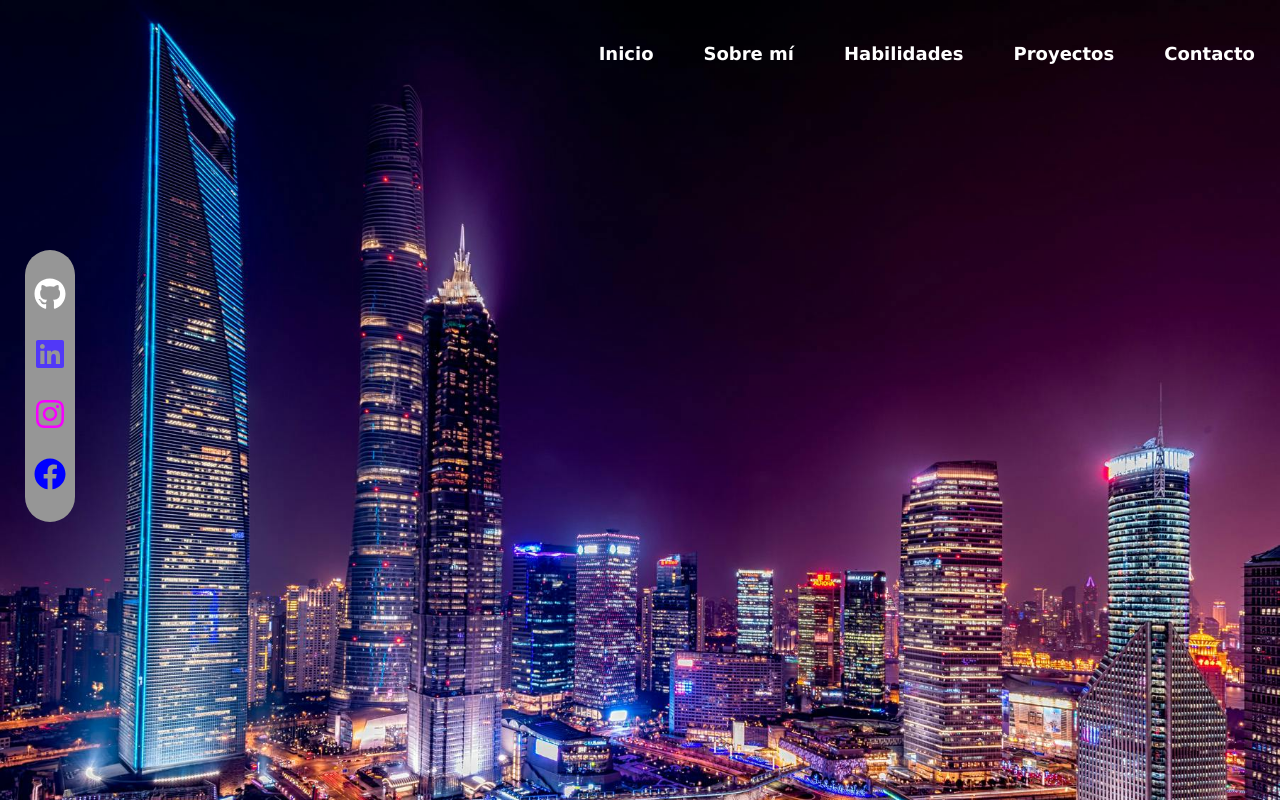
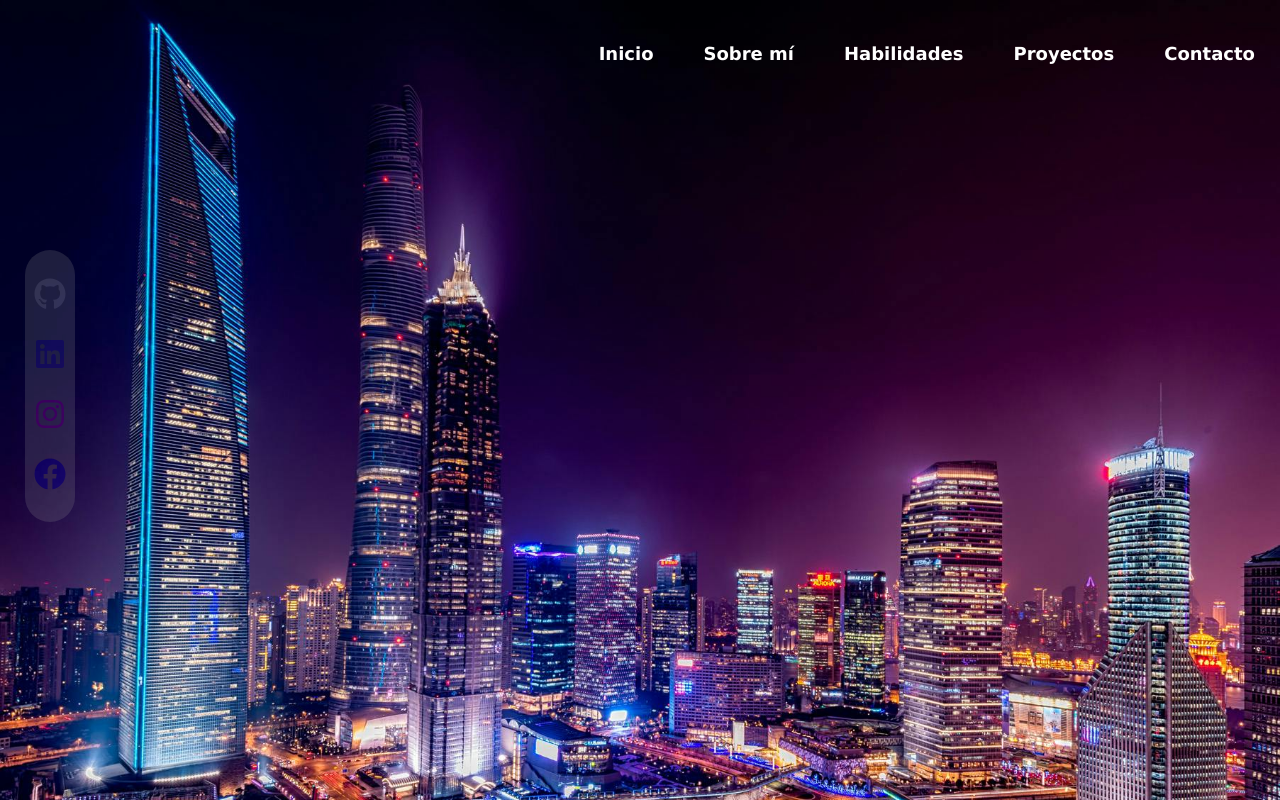
Before and after one commit to TechnoJavBar/portfolio, a React (Vite) app: page /contact in a window 1280 px wide. Built offline with nearby package versions, Linux system fonts and the light colour scheme.

Commit message:
se ha añadido framer motion para darle una animacion  nua mejor estetica

```diff
--- a/src/components/linksAside.jsx
+++ b/src/components/linksAside.jsx
@@ -1,16 +1,26 @@
 import {FaGithub, FaInstagram, FaLinkedin, FaFacebook } from 'react-icons/fa'
+import { motion } from 'framer-motion';
 import './linksAside.css'
 
 export function LinksAside()
 {
     return(
-        <aside className='aside'>
+        <motion.aside className='aside'
+        initial={{
+          opacity: 0.2
+        }}
+        whileHover={{
+          opacity: 1,
+          backgroundColor: 'rgba(0, 0, 0, 0.5)',
+          transition: { duration: 0.3 }
+        }}
+        >
         <ul>
-          <li><a href='#'><FaGithub className='FaGithub'/></a></li>
-          <li><a href='#'><FaLinkedin className='FaLinkedin'/></a></li>
+          <li><a href='https://github.com/TechnoJavBar'><FaGithub className='FaGithub'/></a></li>
+           <li><a href='#'><FaLinkedin className='FaLinkedin'/></a></li>{/*www.linkedin.com/in/antonio-javier-barranca-jiménez-064408307 */}
           <li><a href='#'><FaInstagram className='FaInstagram' /></a></li>
-          <li><a href='#'><FaFacebook className='FaFacebook'/></a></li>
+          <li><a href='https://www.facebook.com/profile.php?id=61573184274798'><FaFacebook className='FaFacebook'/></a></li>
         </ul>
-      </aside>
+      </motion.aside>
     );
 }
```
